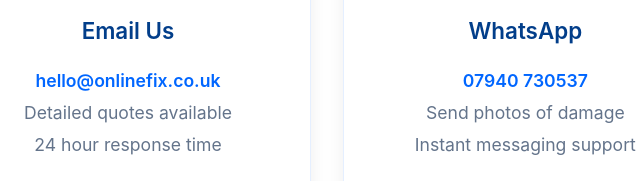
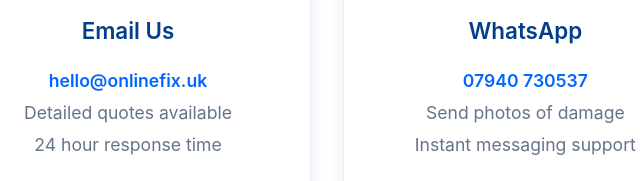
Before and after one commit to OnlineFix/onlinefix.co.uk, a plain HTML site: page contact.html in a window 1280 px wide. Shown: the part 576-757 px from the top of the page, 512-1152 px from the left. Drawn offline with Linux system fonts and the light colour scheme.

Commit message:
Update contact.html

```diff
--- a/contact.html
+++ b/contact.html
@@ -726,11 +726,11 @@
                     </div>
                     <h3 class="contact-title">Email Us</h3>
                     <div class="contact-info">
-                        <a href="mailto:hello@onlinefix.co.uk">hello@onlinefix.co.uk</a><br>
+                        <a href="mailto:hello@onlinefix.uk">hello@onlinefix.uk</a><br>
                         Detailed quotes available<br>
                         24 hour response time
                     </div>
-                    <a href="mailto:hello@onlinefix.co.uk" class="contact-button">
+                    <a href="mailto:hello@onlinefix.uk" class="contact-button">
                         <i class="fas fa-envelope"></i>
                         Send Email
                     </a>
```
